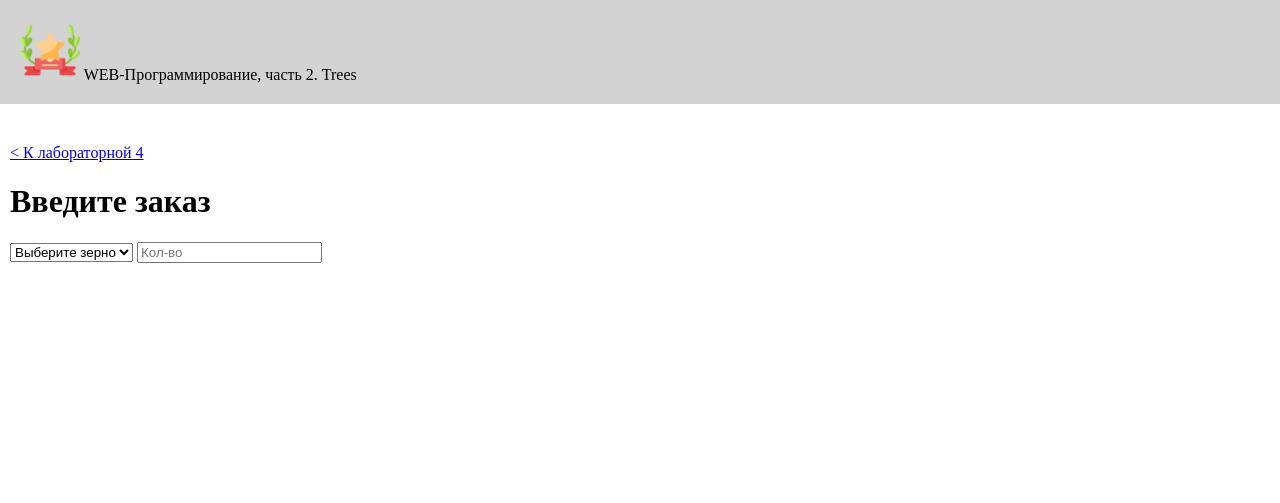
After one commit to Synaru/WEB-programming, a Flask app: page /lab4/grain/ in a window 1280 px wide. The commit adds this page. Shown: the top 503 px of the page. Run offline with Flask 3, Linux system fonts and the light colour scheme.

Commit message:
Зерно

```diff
--- a/lab4.py
+++ b/lab4.py
@@ -167,3 +167,45 @@ def fridge():
             message = f'Установлена температура: {temp}°С ❄'
             color = "color: blue;"
     return render_template('fridge.html', message=message, style=color, temp=temp)
+
+
+grains = [
+    {'name': 'yachmen', 'price': 12345, 'nameRu': 'Ячмень'},
+    {'name': 'oves', 'price': 8522, 'nameRu': 'Овес'},
+    {'name': 'pshenicca', 'price': 8722, 'nameRu': 'Пшеница'},
+    {'name': 'roz', 'price': 14111, 'nameRu': 'Рожь'}
+]
+
+@lab4.route("/lab4/grain/", methods = ['GET','POST'])
+def grain():
+    if request.method == 'GET':
+        return render_template('grain.html')
+
+    item = request.form.get('item')
+    weight = request.form.get('weight')
+
+    if item == '':
+        error = 'Выберите зерно'
+        return render_template('grain.html', error=error)
+
+    if weight is None or weight == '' or weight == "0":
+        error = 'Введите кол-во'
+        return render_template('grain.html', error=error)
+
+    if float(weight) > 500:
+        error = 'Такого объёма сейчас нет в наличии.'
+        return render_template('grain.html', error=error)
+
+    total = float(weight)
+
+    for _grain in grains:
+        if _grain['name'] == item:
+            total *= _grain['price']
+
+    if float(weight) > 50:
+        total *= 0.9
+        return render_template('grain.html', error='',
+                               message=f'Заказ успешно сформирован. Вы заказали зерно.Вес: {weight} т. Сумма к оплате: {total} руб. Скидка за объем - 10%')
+
+    return render_template('grain.html', error='',
+                           message=f'Заказ успешно сформирован. Вы заказали зерно.Вес: {weight} т. Сумма к оплате: {total} руб')
--- /dev/null
+++ b/templates/grain.html
@@ -0,0 +1,30 @@
+{% extends "base.html"%}
+
+{# Номер лаб раб: #}
+{%block lab%}Trees{%endblock%}
+
+{# Контент: #}
+{%block main%}
+<div><a href="/lab4/">< К лабораторной 4</a></div>
+
+<h1>Введите заказ</h1>
+<form method="post">
+  <label>
+      <select name="item">
+        <option value="" selected>Выберите зерно</option>
+        <option value="yachmen">Ячмень</option>
+        <option value="oves">Овес</option>
+        <option value="pshenicca">Пшеница</option>
+        <option value="roz">Рожь</option>
+      </select>
+    </label>
+    <label>
+      <input type="number" id="weight" name="weight" placeholder="Кол-во">
+    </label>
+</form>
+
+<div>{{message}}</div>
+<div>{{error}}</div>
+
+
+{%endblock%}
--- a/templates/lab4.html
+++ b/templates/lab4.html
@@ -32,6 +32,9 @@
 <div style="margin: 9px;">
     <a href="/lab4/fridge">Холодильник</a>
 </div>
+<div style="margin: 9px;">
+    <a href="/lab4/grain">Зерно</a>
+</div>
 
 
 {%endblock%}
```
